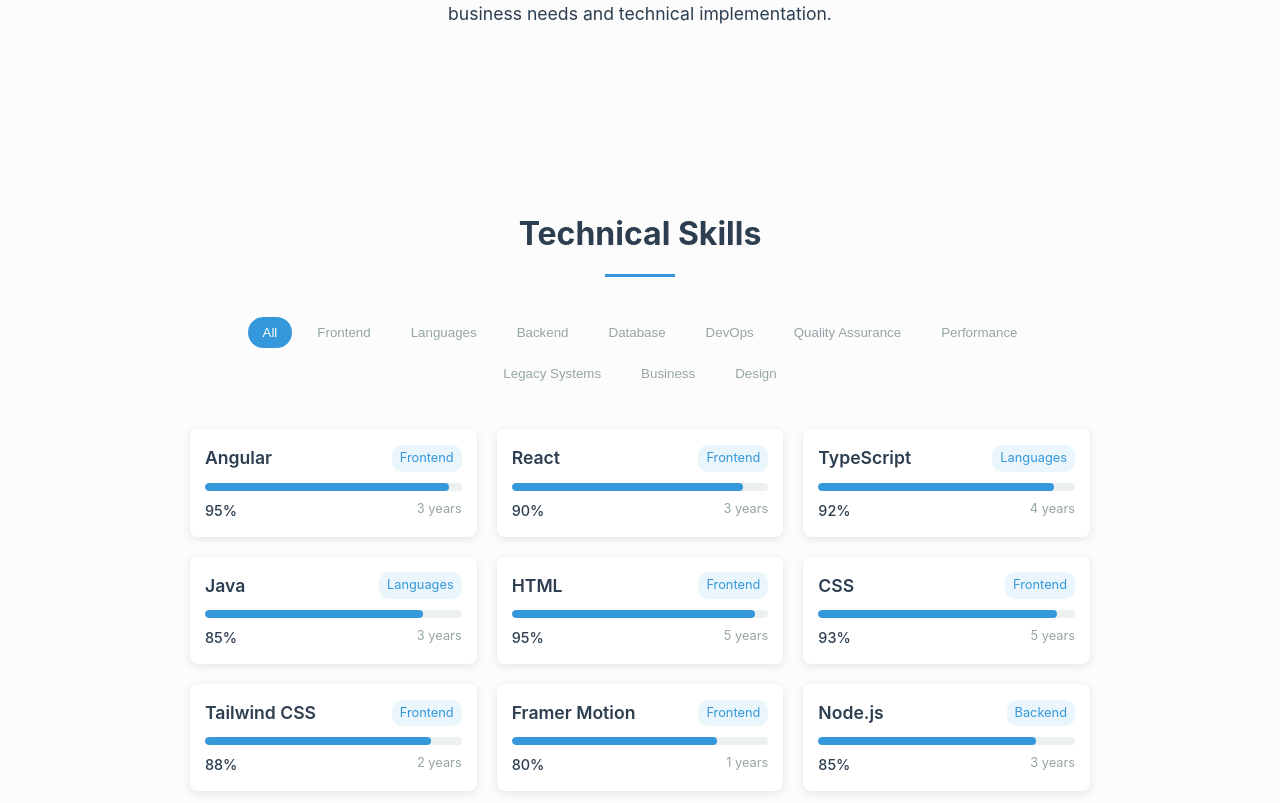
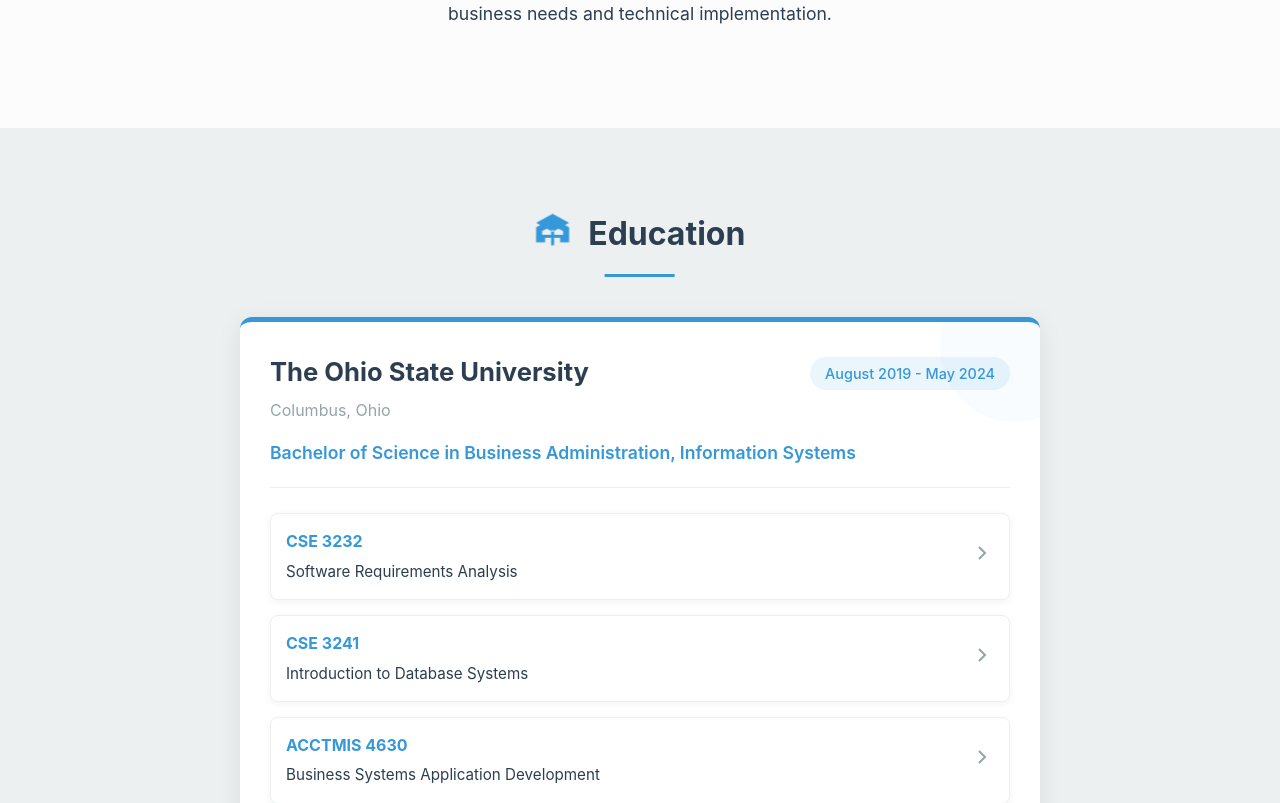
Before and after one commit to maxwell903/WayneWebDev, an Angular app: page / in a window 1280 px wide. Shown: the part 840-1643 px from the top of the page. Built offline with nearby package versions, Linux system fonts and the light colour scheme.

Commit message:
Education

```diff
--- a/src/app/pages/home/home.component.html
+++ b/src/app/pages/home/home.component.html
@@ -22,12 +22,7 @@
     </div>
   </section>
 
-  <section class="skills">
-    <div class="container">
-      <h2 class="section-title">Technical Skills</h2>
-      <app-skills-dashboard></app-skills-dashboard>
-    </div>
-  </section>
+  <app-education-summary></app-education-summary>
 
   <section class="featured-projects">
     <div class="container">
--- a/src/app/pages/home/home.component.ts
+++ b/src/app/pages/home/home.component.ts
@@ -1,11 +1,12 @@
 import { Component, OnInit } from '@angular/core';
 import { RouterModule } from '@angular/router';
 import { CommonModule } from '@angular/common';
-import { SkillsDashboardComponent } from '../../components/skills-dashboard/skills-dashboard.component';
+
 import { ProjectCardComponent } from '../../components/project-card/project-card.component';
 import { ExperienceTimelineComponent } from '../../components/experience-timeline/experience-timeline.component';
 import { ProjectService } from '../../services/project.service';
 import { Project } from '../../models/project.model';
+import { EducationSummaryComponent } from '../../components/education-summary/education-summary.component';
 
 @Component({
   selector: 'app-home',
@@ -15,7 +16,7 @@
   imports: [
     CommonModule,
     RouterModule,
-    SkillsDashboardComponent,
+    EducationSummaryComponent,
     ProjectCardComponent,
     ExperienceTimelineComponent
   ]
```
